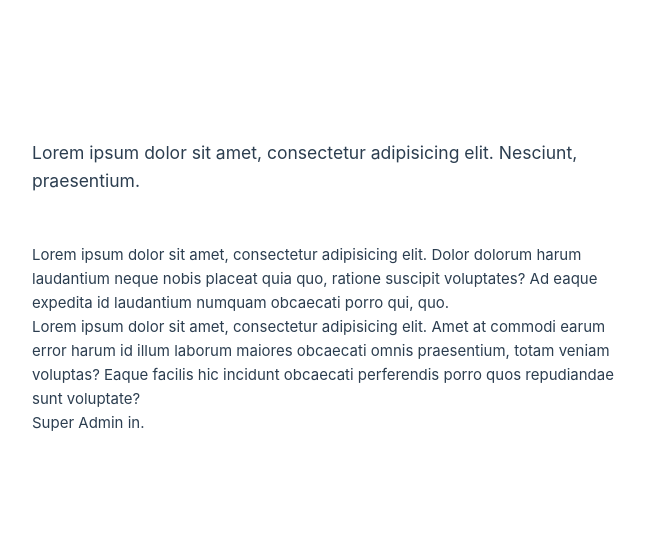
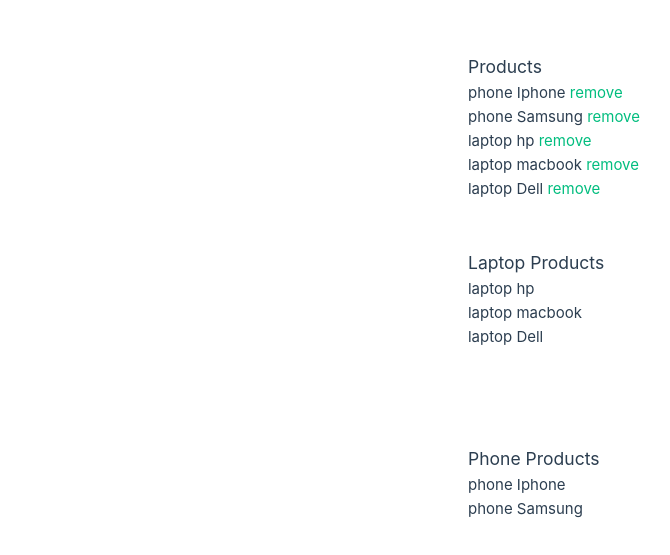
Before and after one commit to jerryseyi/vue-app, a Vue app: page / in a window 1280 px wide. Shown: the part 113-668 px from the top of the page, without its empty margins (0-670 px from the left). Built offline with nearby package versions, Linux system fonts and the light colour scheme.

Commit message:
remove element from products

```diff
--- a/src/App.vue
+++ b/src/App.vue
@@ -6,12 +6,28 @@
         authenticated: false,
         admin: true,
         products: [
-          {id: 1, name: 'phone', type: 'Iphone'},
-          {id: 2, name: 'phone', type: 'Samsung'},
-          {id: 3, name: 'laptop', type: 'hp'},
-          {id: 4, name: 'laptop', type: 'macbook'},
-          {id: 5, name: 'laptop', type: 'Dell'}
+          {id: 0, name: 'phone', type: 'Iphone'},
+          {id: 1, name: 'phone', type: 'Samsung'},
+          {id: 2, name: 'laptop', type: 'hp'},
+          {id: 3, name: 'laptop', type: 'macbook'},
+          {id: 4, name: 'laptop', type: 'Dell'}
         ]
+      }
+    },
+
+    methods: {
+      remove(id) {
+        this.products.splice(id, 1);
+      }
+    },
+
+    computed: {
+      productLaptops () {
+        return this.products.filter(product => product.name === 'laptop');
+      },
+
+      productPhones () {
+        return this.products.filter(product => product.name === 'phone');
       }
     }
 
@@ -20,25 +36,23 @@
 
 <template>
   <div>
-      <div class="author">
-        <h3>Lorem ipsum dolor sit amet, consectetur adipisicing elit. Nesciunt, praesentium.</h3><br><br>
-        <div class="text">
-          Lorem ipsum dolor sit amet, consectetur adipisicing elit. Dolor dolorum harum laudantium neque nobis placeat quia quo, ratione suscipit voluptates? Ad eaque expedita id laudantium numquam obcaecati porro qui, quo.
-          <br>
-          Lorem ipsum dolor sit amet, consectetur adipisicing elit. Amet at commodi earum error harum id illum laborum maiores obcaecati omnis praesentium, totam veniam voluptas? Eaque facilis hic incidunt obcaecati perferendis porro quos repudiandae sunt voluptate?
-        </div>
-      </div>
-    <div v-if="authenticated">
-      <br><br><br><br>
-      <h4>Reply to post</h4>
-      <input type="text" placeholder="reply">
-    </div>
-    <div v-else-if="admin">Super Admin in.</div>
-    <div v-else>
-      <p>login to participate</p>
+    <h3>Products</h3>
+    <div v-for="product in products">
+      {{product.name }} {{ product.type}}
+      <a href="#" @click.prevent="remove(product.id)">remove</a>
     </div>
 
+    <br><br>
+    <h3>Laptop Products</h3>
+    <div v-for="laptop in productLaptops">
+      {{ laptop.name }} {{ laptop.type }}
+    </div>
+    <br><br><br><br>
 
+    <h3>Phone Products</h3>
+    <div v-for="phone in productPhones">
+      {{phone.name }} {{ phone.type }}
+    </div>
   </div>
 </template>
 
```
